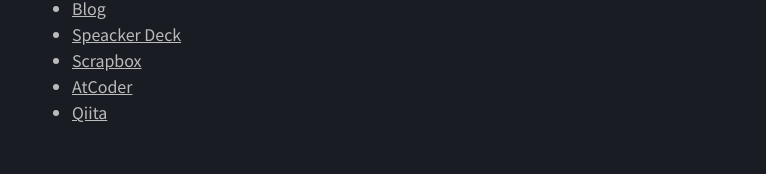
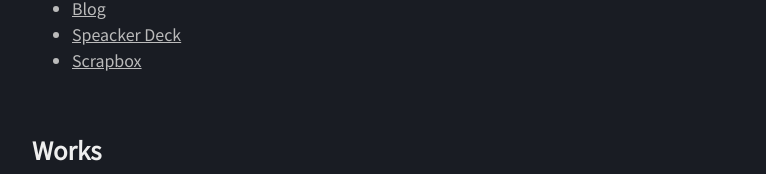
Before and after one commit to tokizuoh/info-tokizuoh-dev, a SvelteKit app: page / in a window 1280 px wide. Shown: the part 487-661 px from the top of the page, without its empty margins (208-974 px from the left). Built offline with nearby package versions, Linux system fonts and the light colour scheme; no server answers.

Commit message:
remove: links atcoder, qiita

```diff
--- a/src/routes/Links.svelte
+++ b/src/routes/Links.svelte
@@ -13,6 +13,4 @@
     <li><a href="https://tokizuoh.hatenablog.com/">Blog</a></li>
     <li><a href="https://speakerdeck.com/tokizuoh">Speacker Deck</a></li>
     <li><a href="https://scrapbox.io/tokizuoh-public/">Scrapbox</a></li>
-    <li><a href="https://atcoder.jp/users/tokizo">AtCoder</a></li>
-    <li><a href="https://qiita.com/tokizuoh">Qiita</a></li>
 </ul>
```
